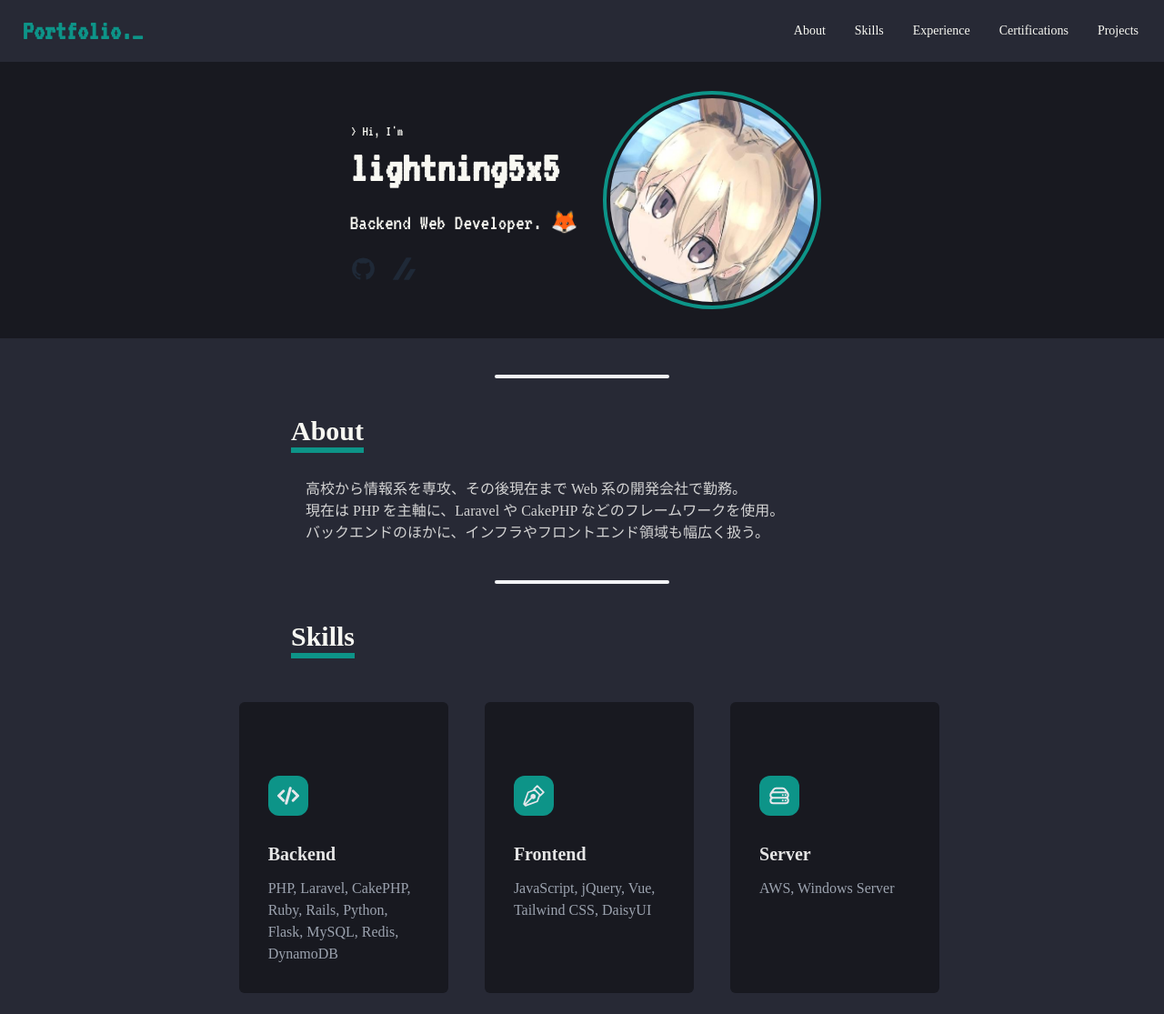
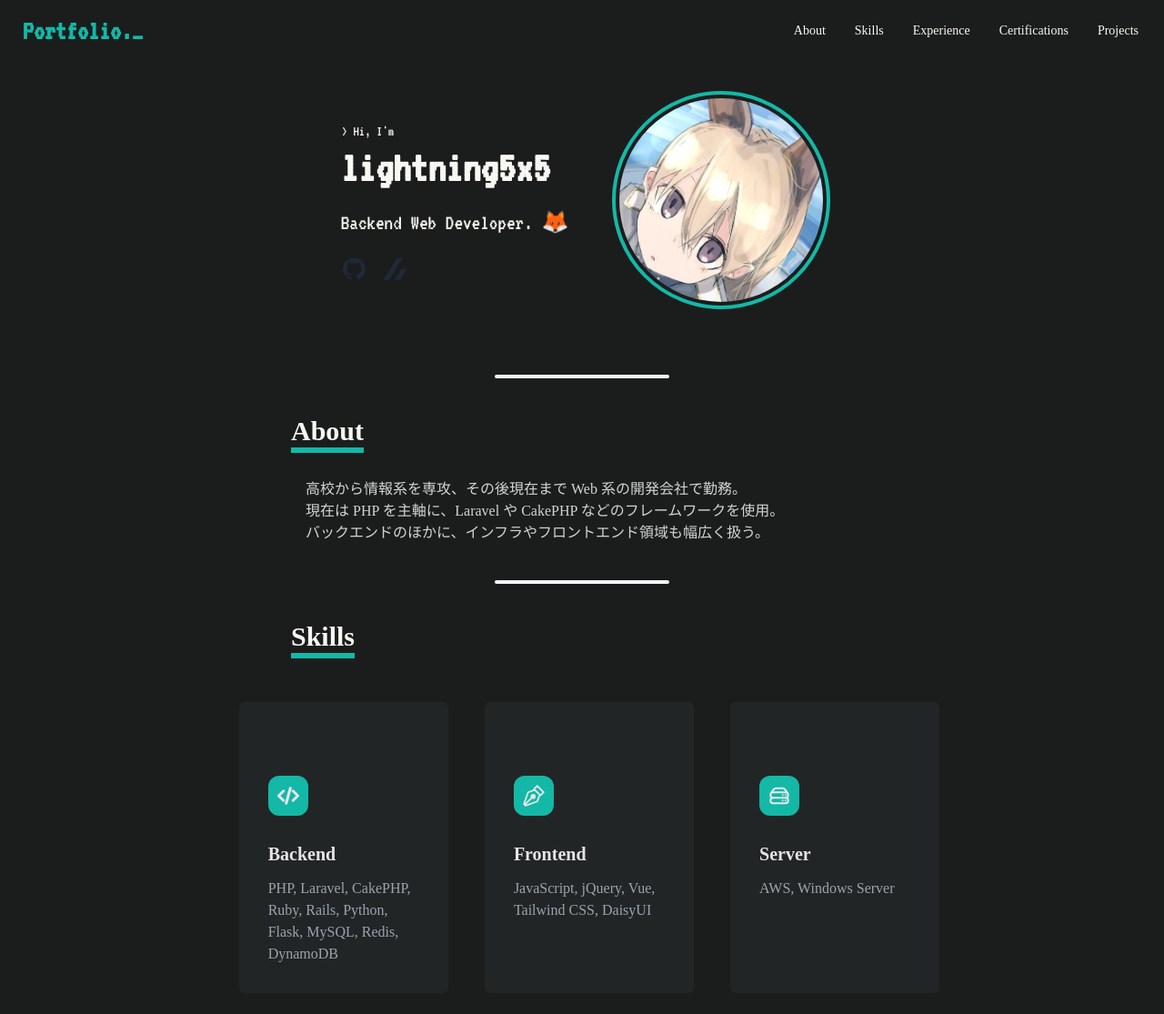
Before and after one commit to lightning5x5/lightning5x5.github.io, a plain HTML site: page index.html in a window 1280 px wide. Shown: the top 1115 px of the page at 91% size. Drawn offline with Linux system fonts and the light colour scheme; a web font is replaced by a local one.

Commit message:
💄 update: カラーテーマをカスタムのものに変更

```diff
--- a/index.html
+++ b/index.html
@@ -8,9 +8,9 @@
 </head>
 <body>
   <!-- Navbar -->
-  <header class="navbar sticky top-0 z-50 bg-base-100">
+  <header class="navbar sticky top-0 z-50">
     <div class="flex-1">
-      <a class="btn btn-ghost normal-case text-3xl font-terminal text-teal-600">Portfolio._</a>
+      <a class="btn btn-ghost normal-case text-3xl font-terminal text-teal-500">Portfolio._</a>
     </div>
     <div class="flex-none lg:hidden">
       <button class="btn btn-square btn-ghost" onclick="toggleMenu()">
@@ -95,8 +95,8 @@
 
   <main class="flex flex-col min-h-0 items-center mb-28">
     <!-- Hero -->
-    <div class="hero bg-base-200">
-      <div class="hero-content flex-col-reverse lg:flex-row py-10 space-x-5">
+    <div class="hero">
+      <div class="hero-content flex-col-reverse lg:flex-row py-10 space-x-10">
         <div>
           <!-- Introduction -->
           <p class="font-terminal p-px mb-1">> Hi, I'm</p>
@@ -127,7 +127,7 @@
         <!-- Avatar -->
         <div class="relative w-56 h-56">
           <div class="absolute inset-0 flex items-center justify-center">
-            <div class="absolute w-60 h-60 rounded-full border-4 border-teal-600"></div>
+            <div class="absolute w-60 h-60 rounded-full border-4 border-teal-500"></div>
             <div class="absolute w-58 h-58 rounded-full border-2 border-gray-800"></div>
           </div>
           <img src="./images/bVtBhdZl.jpg" class="relative z-10 w-56 h-56 rounded-full">
@@ -141,7 +141,7 @@
     <!-- About -->
     <div id="about" class="w-9/12 md:w-6/12">
       <div class="inline-block mb-7">
-        <h2 class="text-3xl font-semibold border-b-6 border-teal-600">About</h2>
+        <h2 class="text-3xl font-semibold border-b-6 border-teal-500">About</h2>
       </div>
       <div class="pl-4 text-neutral-300">
         <p>高校から情報系を専攻、その後現在まで Web 系の開発会社で勤務。</p>
@@ -156,7 +156,7 @@
     <!-- Skills -->
     <div id="skills" class="w-9/12 md:w-6/12">
       <div class="inline-block mb-7">
-        <h2 class="text-3xl font-semibold border-b-6 border-teal-600">Skills</h2>
+        <h2 class="text-3xl font-semibold border-b-6 border-teal-500">Skills</h2>
       </div>
     </div>
     <div class="mx-auto w-7/12 pl-4">
@@ -165,7 +165,7 @@
           <div class="card h-80 bg-base-200 rounded-md">
             <div class="card-body pt-[40%] lg:pt-[35%]">
               <div class="inline-block mb-5">
-                <div class="flex justify-center items-center w-11 h-11 bg-teal-600 rounded-xl">
+                <div class="flex justify-center items-center w-11 h-11 bg-teal-500 rounded-xl">
                   <svg xmlns="http://www.w3.org/2000/svg" fill="none" viewBox="0 0 24 24" stroke-width="3" stroke="currentColor" class="w-6 h-6 text-gray-200">
                     <path stroke-linecap="round" stroke-linejoin="round" d="M17.25 6.75L22.5 12l-5.25 5.25m-10.5 0L1.5 12l5.25-5.25m7.5-3l-4.5 16.5" />
                   </svg>
@@ -181,7 +181,7 @@
           <div class="card h-80 bg-base-200 rounded-md">
             <div class="card-body pt-[40%] lg:pt-[35%]">
               <div class="inline-block mb-5">
-                <div class="flex justify-center items-center w-11 h-11 bg-teal-600 rounded-xl">
+                <div class="flex justify-center items-center w-11 h-11 bg-teal-500 rounded-xl">
                   <svg class="w-6 h-6 text-gray-200" aria-hidden="true" xmlns="http://www.w3.org/2000/svg" fill="none" viewBox="0 0 20 20">
                     <path fill="currentColor" d="M9.338 12.276a1.614 1.614 0 1 0 0-3.228 1.614 1.614 0 0 0 0 3.228Z"/>
                     <path stroke="currentColor" stroke-linecap="round" stroke-linejoin="round" stroke-width="1.5" d="m2.111 17.889 6.086-6.086m2.663-7.228 4.565 4.565-2.283 6.086L2.461 19 1 17.539 4.774 6.858l6.086-2.283Zm5.205 5.203-5.843-5.842L13.158 1 19 6.843l-2.935 2.935Zm-5.113.884a1.614 1.614 0 1 1-3.228 0 1.614 1.614 0 0 1 3.228 0Z"/>
@@ -198,7 +198,7 @@
           <div class="card h-80 bg-base-200 rounded-md">
             <div class="card-body pt-[40%] lg:pt-[35%]">
               <div class="inline-block mb-5">
-                <div class="flex justify-center items-center w-11 h-11 bg-teal-600 rounded-xl">
+                <div class="flex justify-center items-center w-11 h-11 bg-teal-500 rounded-xl">
                   <svg xmlns="http://www.w3.org/2000/svg" fill="none" viewBox="0 0 24 24" stroke-width="2" stroke="currentColor" class="w-6 h-6 text-gray-200">
                     <path stroke-linecap="round" stroke-linejoin="round" d="M5.25 14.25h13.5m-13.5 0a3 3 0 01-3-3m3 3a3 3 0 100 6h13.5a3 3 0 100-6m-16.5-3a3 3 0 013-3h13.5a3 3 0 013 3m-19.5 0a4.5 4.5 0 01.9-2.7L5.737 5.1a3.375 3.375 0 012.7-1.35h7.126c1.062 0 2.062.5 2.7 1.35l2.587 3.45a4.5 4.5 0 01.9 2.7m0 0a3 3 0 01-3 3m0 3h.008v.008h-.008v-.008zm0-6h.008v.008h-.008v-.008zm-3 6h.008v.008h-.008v-.008zm0-6h.008v.008h-.008v-.008z" />
                   </svg>
@@ -214,7 +214,7 @@
           <div class="card h-80 bg-base-200 rounded-md">
             <div class="card-body pt-[40%] lg:pt-[35%]">
               <div class="inline-block mb-5">
-                <div class="flex justify-center items-center w-11 h-11 bg-teal-600 rounded-xl">
+                <div class="flex justify-center items-center w-11 h-11 bg-teal-500 rounded-xl">
                   <svg xmlns="http://www.w3.org/2000/svg" fill="none" viewBox="0 0 24 24" stroke-width="2" stroke="currentColor" class="w-6 h-6 text-gray-200">
                     <path stroke-linecap="round" stroke-linejoin="round" d="M11.42 15.17L17.25 21A2.652 2.652 0 0021 17.25l-5.877-5.877M11.42 15.17l2.496-3.03c.317-.384.74-.626 1.208-.766M11.42 15.17l-4.655 5.653a2.548 2.548 0 11-3.586-3.586l6.837-5.63m5.108-.233c.55-.164 1.163-.188 1.743-.14a4.5 4.5 0 004.486-6.336l-3.276 3.277a3.004 3.004 0 01-2.25-2.25l3.276-3.276a4.5 4.5 0 00-6.336 4.486c.091 1.076-.071 2.264-.904 2.95l-.102.085m-1.745 1.437L5.909 7.5H4.5L2.25 3.75l1.5-1.5L7.5 4.5v1.409l4.26 4.26m-1.745 1.437l1.745-1.437m6.615 8.206L15.75 15.75M4.867 19.125h.008v.008h-.008v-.008z" />
                   </svg>
@@ -230,7 +230,7 @@
           <div class="card h-80 bg-base-200 rounded-md">
             <div class="card-body pt-[40%] lg:pt-[35%]">
               <div class="inline-block mb-5">
-                <div class="flex justify-center items-center w-11 h-11 bg-teal-600 rounded-xl">
+                <div class="flex justify-center items-center w-11 h-11 bg-teal-500 rounded-xl">
                   <svg xmlns="http://www.w3.org/2000/svg" fill="none" viewBox="0 0 24 24" stroke-width="3" stroke="currentColor" class="w-6 h-6 text-gray-200">
                     <path stroke-linecap="round" stroke-linejoin="round" d="M21 8.25c0-2.485-2.099-4.5-4.688-4.5-1.935 0-3.597 1.126-4.312 2.733-.715-1.607-2.377-2.733-4.313-2.733C5.1 3.75 3 5.765 3 8.25c0 7.22 9 12 9 12s9-4.78 9-12z" />
                   </svg>
@@ -250,7 +250,7 @@
     <!-- Experience -->
     <div id="experience" class="w-9/12 md:w-6/12">
       <div class="inline-block mb-7">
-        <h2 class="text-3xl font-semibold border-b-6 border-teal-600">Experience</h2>
+        <h2 class="text-3xl font-semibold border-b-6 border-teal-500">Experience</h2>
       </div>
       <div class="collapse collapse-arrow bg-base-200 rounded-md">
         <input type="checkbox" name="experience-accordion" checked="checked">
@@ -286,7 +286,7 @@
     <!-- Certifications -->
     <div id="certifications" class="w-9/12 md:w-6/12">
       <div class="inline-block mb-7">
-        <h2 class="text-3xl font-semibold border-b-6 border-teal-600">Certifications</h2>
+        <h2 class="text-3xl font-semibold border-b-6 border-teal-500">Certifications</h2>
       </div>
       <ul class="custom-list-item space-y-2 pl-5 text-neutral-300">
         <li>2017年10月 基本情報技術者試験 合格</li>
@@ -301,13 +301,13 @@
     <!-- Projects -->
     <div id="projects" class="w-9/12 md:w-6/12">
       <div class="inline-block mb-7">
-        <h2 class="text-3xl font-semibold border-b-6 border-teal-600">Projects</h2>
+        <h2 class="text-3xl font-semibold border-b-6 border-teal-500">Projects</h2>
       </div>
       <p class="pl-4 text-neutral-300">Comming soon...</p>
     </div>
   </main>
 
-  <footer class="footer footer-center p-6 bg-base-300 text-base-content">
+  <footer class="footer footer-center p-6 bg-base-200 text-base-content">
     <aside>
       <div>
         <span class="font-bold">Powered by coffee</span>
--- a/tailwind.config.js
+++ b/tailwind.config.js
@@ -19,6 +19,15 @@ module.exports = {
   },
   plugins: [require('daisyui')],
   daisyui: {
-    themes: ['dracula'],
+    themes: [
+      {
+        mytheme: {
+          ...require("daisyui/src/theming/themes")["[data-theme=dracula]"],
+          'base-100': '#1A1C1D',
+          // 第二候補くらい bg-stone-900;
+          'base-200': '#222526'
+        }
+      }
+    ],
   },
 }
```
Also changed, not shown: css/output.css.
